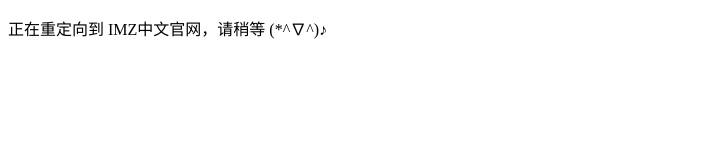
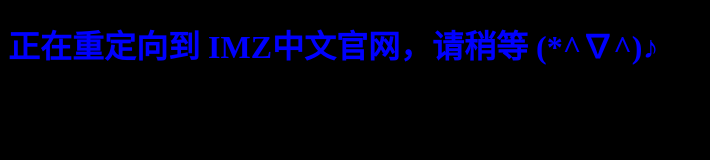
Before and after one commit to XiaozhiSans/imz, a plain HTML site: page index.html in a window 1280 px wide. Shown: the whole page, without its empty margins (0-710 px from the left). Drawn offline with Linux system fonts and the light colour scheme.

Commit message:
Update index.html

```diff
--- a/index.html
+++ b/index.html
@@ -3,8 +3,12 @@
 	<head>
 		<meta http-equiv="refresh" content="1;url=https://xiaozhisans.github.io/imz-zh/" charset="utf-8">
 		<title>重定向到 IMZ中文官网</title>
+		<style type="text/css">
+			* {background-color: black;}
+			h1 {color: blue;}
+		</style>
 	</head>
 	<body>
-		<p>正在重定向到 IMZ中文官网，请稍等 (*^∇^)♪</p>
+		<h1>正在重定向到 IMZ中文官网，请稍等 (*^∇^)♪</h1>
 	</body>
 </html>
```
